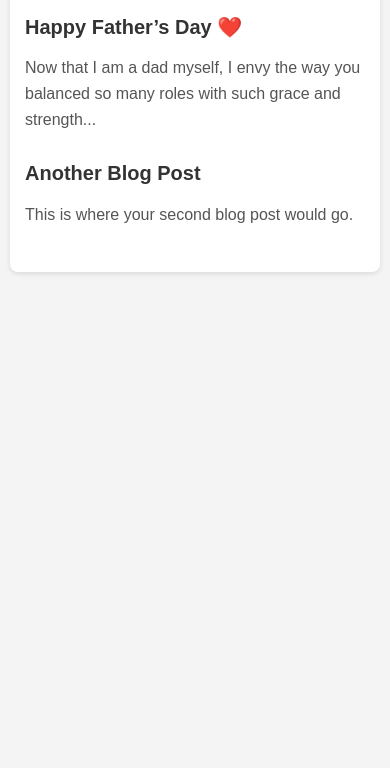
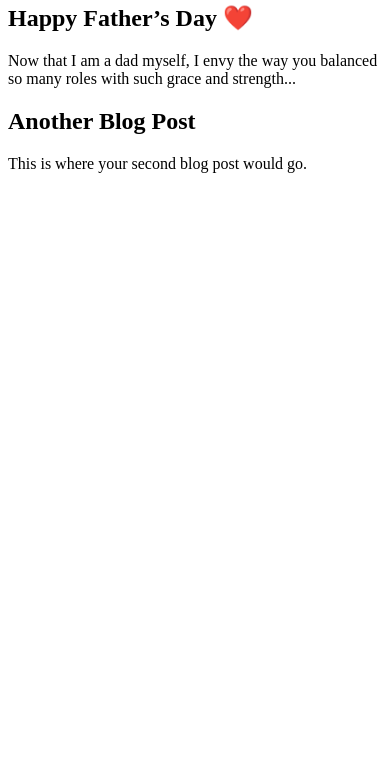
Before and after one commit to ms-academic/msourabh.github.io, a plain HTML site: page index.html in a window 390 px wide. Shown: the part 76-844 px from the top of the page. Drawn offline with Linux system fonts and the light colour scheme.

Commit message:
Update index.html

```diff
--- a/index.html
+++ b/index.html
@@ -4,55 +4,7 @@
   <title>My Blog</title>
   <meta name="viewport" content="width=device-width, initial-scale=1.0">
 
-  <style>
-    /* CSS GOES HERE */
-    body {
-      font-family: Arial, sans-serif;
-      margin: 0;
-      padding: 20px;
-      background: #f4f4f4;
-    }
 
-    .container {
-      max-width: 800px;
-      margin: 0 auto;
-      background: #fff;
-      padding: 20px;
-      border-radius: 8px;
-      box-shadow: 0 2px 5px rgba(0,0,0,0.1);
-    }
-
-    h1, h2 {
-      color: #333;
-    }
-
-    .post {
-      margin-bottom: 30px;
-    }
-
-    .post p {
-      line-height: 1.6;
-      color: #555;
-    }
-
-    @media (max-width: 600px) {
-      body {
-        padding: 10px;
-      }
-
-      .container {
-        padding: 15px;
-      }
-
-      h1 {
-        font-size: 26px;
-      }
-
-      h2 {
-        font-size: 20px;
-      }
-    }
-  </style>
 
 </head>
 <body>
```
